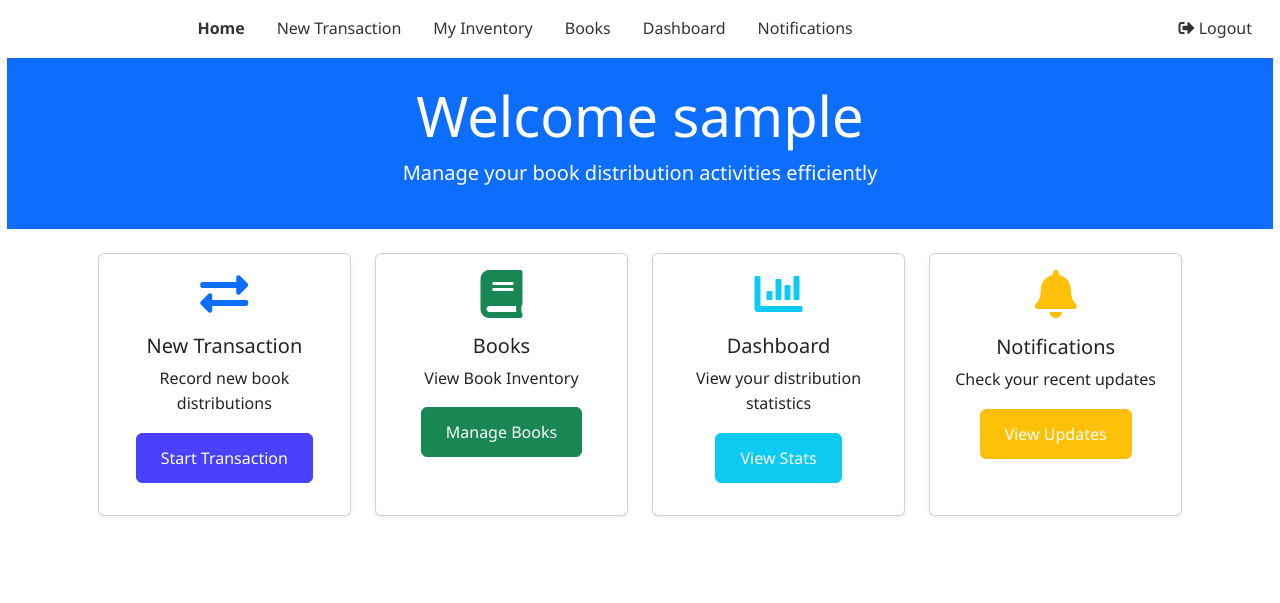
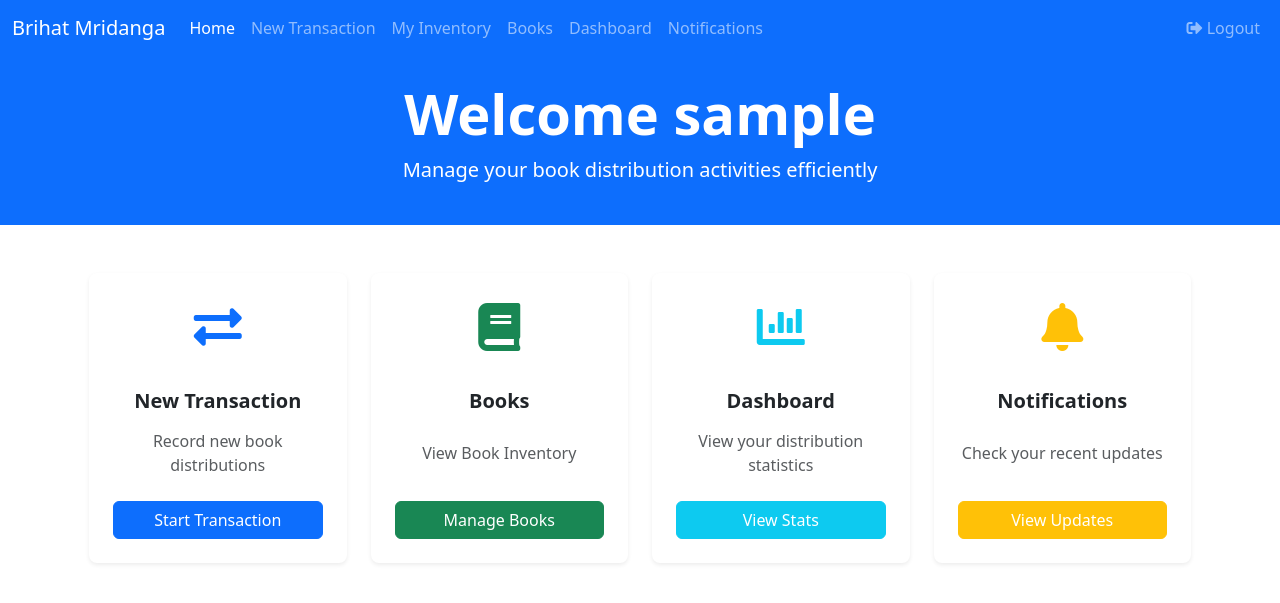
Before and after one commit to Ambuj03/BookStream-System, a Django app: page /home/ in a window 1280 px wide. Shown: the top 603 px of the page. Run offline with Django 4.2, Linux system fonts and the light colour scheme; the visitor is signed in with stand-in values (Sample User, id 1); data that the repository does not hold is empty; parts of the project's set-up code (start-up, migrations or seed data) failed here and were passed over; some libraries are stand-ins or nearby versions.

Commit message:
Fix : fixed css conflicts and improve the home page (#46)

```diff
--- a/bm_app/static/bm_app/css/landing.css
+++ b/bm_app/static/bm_app/css/landing.css
@@ -3,7 +3,7 @@
     line-height: 1.6;
     color: #333;
     background-color: #fff;
-    font-family: 'Segoe UI', Tahoma, Geneva, Verdana, sans-serif;
+    /* font-family: 'Segoe UI', Tahoma, Geneva, Verdana, sans-serif; */
 }
 
 .container {
--- a/bm_app/static/bm_app/css/style.css
+++ b/bm_app/static/bm_app/css/style.css
@@ -58,7 +58,7 @@
 
 /* Enhanced navigation styling */
 .navbar-nav .nav-link.active {
-    font-weight: 600;
+    font-weight: 500;
     /* border-bottom: 3px solid rgba(255,255,255,0.8); */
     position: relative;
 }
--- a/bm_app/templates/bm_app/base.html
+++ b/bm_app/templates/bm_app/base.html
@@ -12,7 +12,6 @@
 
     <!-- MY CSS -->
     <link rel="stylesheet" href="{%static 'bm_app/css/style.css'%}">
-    <link rel="stylesheet" href="{%static 'bm_app/css/landing.css'%}">
     {% block extra_css %}{% endblock %}
 </head>
 <body>
--- a/bm_app/templates/bm_app/home.html
+++ b/bm_app/templates/bm_app/home.html
@@ -3,73 +3,107 @@
 {% block title %}Home - Brihad Mridanga{% endblock %}
 
 {% block content %}
-<div class="container-fluid">
-    <!-- Welcome Section -->
-    <div class="row bg-primary text-white py-4 mb-4">
+    <!-- Full-width welcome section outside container -->
+    <div class="bg-primary text-white py-4 mb-5">
+        <div class="container">
+            <div class="row">
                 <div class="col-12 text-center">
-            <h1 class="display-4">Welcome {{ user.username}}</h1>
+                    <h1 class="display-4 fw-bold">Welcome {{ user.username }}</h1>
                     <p class="lead">Manage your book distribution activities efficiently</p>
+                </div>
+            </div>
         </div>
     </div>
 
     <!-- Dashboard Cards -->
-    <div class="container">
+    <div class="container mb-5">
         <div class="row g-4">
             <!-- New Transaction Card -->
             <div class="col-md-6 col-lg-3">
-                <div class="card h-100 shadow-sm">
-                    <div class="card-body text-center" id = "kard">
-                        <i class="fas fa-exchange-alt fa-3x mb-3 text-primary"></i>
-                        <h5 class="card-title">New Transaction</h5>
-                        <p class="card-text">Record new book distributions</p>
-                        <a href="{% url 'new_transaction' %}" class="btn btn-primary">Start Transaction</a>
+                <div class="card h-100 shadow-sm border-0 rounded-3">
+                    <div class="card-body text-center p-4 d-flex flex-column" id="kard">
+                        <!-- Icon section - fixed height -->
+                        <div class="icon-container mb-4" style="height: 60px; display: flex; align-items: center; justify-content: center;">
+                            <i class="fas fa-exchange-alt fa-3x text-primary"></i>
+                        </div>
+
+                        <!-- Title section - fixed height -->
+                        <h5 class="card-title fw-bold" style="height: 40px; display: flex; align-items: center; justify-content: center;">
+                            New Transaction
+                        </h5>
+
+                        <!-- Text section - fixed height -->
+                        <p class="card-text text-muted mb-2" style="height: 48px; display: flex; align-items: center; justify-content: center;">
+                            Record new book distributions
+                        </p>
+
+                        <!-- Button - pushed to bottom with margin-top auto -->
+                        <a href="{% url 'new_transaction' %}" class="btn btn-primary w-100 mt-auto">Start Transaction</a>
                     </div>
                 </div>
             </div>
 
             <!-- Books Card -->
             <div class="col-md-6 col-lg-3">
-                <div class="card h-100 shadow-sm">
-                    <div class="card-body text-center" id = "kard">
-                        <i class="fas fa-book fa-3x mb-3 text-success"></i>
-                        <h5 class="card-title">Books</h5>
-                        <p class="card-text">View Book Inventory</p>
-                        <a href="{% url 'books' %}" class="btn btn-success">Manage Books</a>
+                <div class="card h-100 shadow-sm border-0 rounded-3">
+                    <div class="card-body text-center p-4 d-flex flex-column" id="kard">
+                        <div class="icon-container mb-4" style="height: 60px; display: flex; align-items: center; justify-content: center;">
+                            <i class="fas fa-book fa-3x text-success"></i>
+                        </div>
+                        <h5 class="card-title fw-bold" style="height: 40px; display: flex; align-items: center; justify-content: center;">
+                            Books
+                        </h5>
+                        <p class="card-text text-muted mb-2" style="height: 48px; display: flex; align-items: center; justify-content: center;">
+                            View Book Inventory
+                        </p>
+                        <a href="{% url 'books' %}" class="btn btn-success w-100 mt-auto">Manage Books</a>
                     </div>
                 </div>
             </div>
 
             <!-- Dashboard Card -->
             <div class="col-md-6 col-lg-3">
-                <div class="card h-100 shadow-sm">
-                    <div class="card-body text-center" id = "kard">
-                        <i class="fas fa-chart-bar fa-3x mb-3 text-info"></i>
-                        <h5 class="card-title">Dashboard</h5>
-                        <p class="card-text">View your distribution statistics</p>
-                        <a href="{% url 'dashboard' %}" id="view-stats-btn" class="btn btn-info text-white">View Stats</a>
+                <div class="card h-100 shadow-sm border-0 rounded-3">
+                    <div class="card-body text-center p-4 d-flex flex-column" id="kard">
+                        <div class="icon-container mb-4" style="height: 60px; display: flex; align-items: center; justify-content: center;">
+                            <i class="fas fa-chart-bar fa-3x text-info"></i>
+                        </div>
+                        <h5 class="card-title fw-bold" style="height: 40px; display: flex; align-items: center; justify-content: center;">
+                            Dashboard
+                        </h5>
+                        <p class="card-text text-muted mb-2" style="height: 48px; display: flex; align-items: center; justify-content: center;">
+                            View your distribution statistics
+                        </p>
+                        <a href="{% url 'dashboard' %}" id="view-stats-btn" class="btn btn-info text-white w-100 mt-auto">View Stats</a>
                     </div>
                 </div>
             </div>
 
             <!-- Notifications Card -->
             <div class="col-md-6 col-lg-3">
-                <div class="card h-100 shadow-sm" id = "kard">
-                    <div class="card-body text-center" id = "kard">
-                        <div class="position-relative d-inline-block mb-3">
+                <div class="card h-100 shadow-sm border-0 rounded-3">
+                    <div class="card-body text-center p-4 d-flex flex-column" id="kard">
+                        <div class="icon-container mb-4" style="height: 60px; display: flex; align-items: center; justify-content: center;">
+                            <div class="position-relative d-inline-block">
                                 <i class="fas fa-bell fa-3x text-warning"></i>
                                 <span id="card-notification-badge" class="position-absolute top-0 start-100 translate-middle badge rounded-pill bg-danger" style="display: none;">
                                     0
                                 </span>
                             </div>
-                        <h5 class="card-title">Notifications</h5>
-                        <p class="card-text">Check your recent updates</p>
-                        <a href="{% url 'distributor_notifications' %}" class="btn btn-warning text-white">View Updates</a>
+                        </div>
+                        <h5 class="card-title fw-bold" style="height: 40px; display: flex; align-items: center; justify-content: center;">
+                            Notifications
+                        </h5>
+                        <p class="card-text text-muted mb-2" style="height: 48px; display: flex; align-items: center; justify-content: center;">
+                            Check your recent updates
+                        </p>
+                        <a href="{% url 'distributor_notifications' %}" class="btn btn-warning text-white w-100 mt-auto">View Updates</a>
                     </div>
                 </div>
             </div>
         </div>
     </div>
-</div>
+
     <script>
         // Check for unread notifications
         function checkCardNotifications() {
@@ -87,6 +121,8 @@
                     }
                 });
         }
+
+        // Call the function when page loads
+        document.addEventListener('DOMContentLoaded', checkCardNotifications);
     </script>
-{% block extra_js %}{% endblock %}
 {% endblock %}
--- a/bm_app/templates/bm_app/main.html
+++ b/bm_app/templates/bm_app/main.html
@@ -2,6 +2,12 @@
 {% load static %}
 
 {% block title %}Brihad Mridanga{% endblock %}
+
+{%block extra_css%}
+
+<link rel="stylesheet" href="{%static 'bm_app/css/landing.css'%}">
+
+{%endblock%}
 
 {% block content %}
     <!-- Bootstrap Navbar -->
```
Lines whose indentation alone changed are shown as unchanged.
